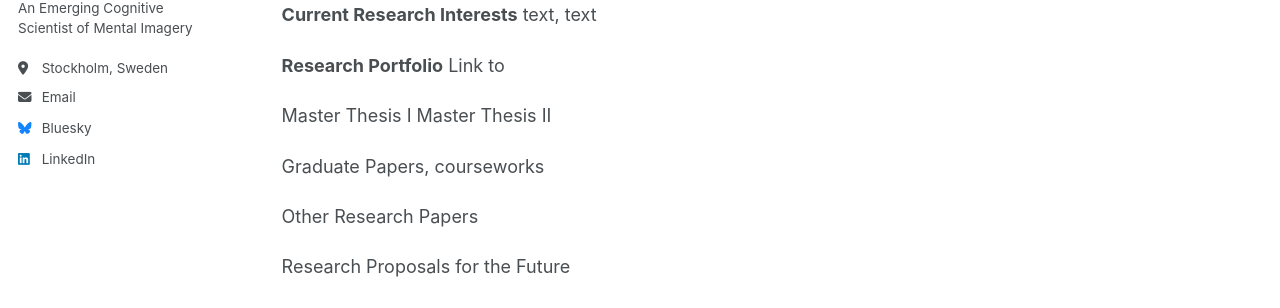
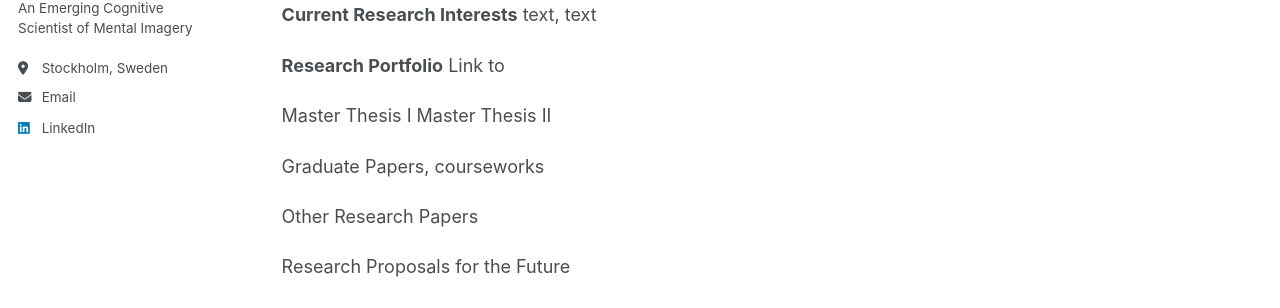
Before and after one commit to danielpenzes/danielpenzes.github.io, a Jekyll site: the page built from _pages/about.md, in a window 1280 px wide. Shown: the part 320-628 px from the top of the page. Built offline with Jekyll 4.4.1, drawn with Linux system fonts in a browser that asks for light colours; a style sheet for code colours, icons or effects is not loaded.

Commit message:
Update _config.yml

```diff
--- a/_config.yml
+++ b/_config.yml
@@ -57,7 +57,7 @@ author:
 
   # Social media
   artstation       : # Username
-  bluesky          : "bsky.app" # Replace this with you Bluesky username
+  bluesky          : #"bsky.app" # Replace this with you Bluesky username
   facebook         : # Username
   flickr           : # Username
   foursquare       : # Username
@@ -66,7 +66,7 @@ author:
   keybase          : # Username
   instagram        : # Username
   lastfm           : # Username
-  linkedin         : "https://www.linkedin.com/in/danielpenzes1987"
+  linkedin         : "danielpenzes1987"
   mastodon         : # URL
   medium           : # URL
   pinterest        : # Username
```
